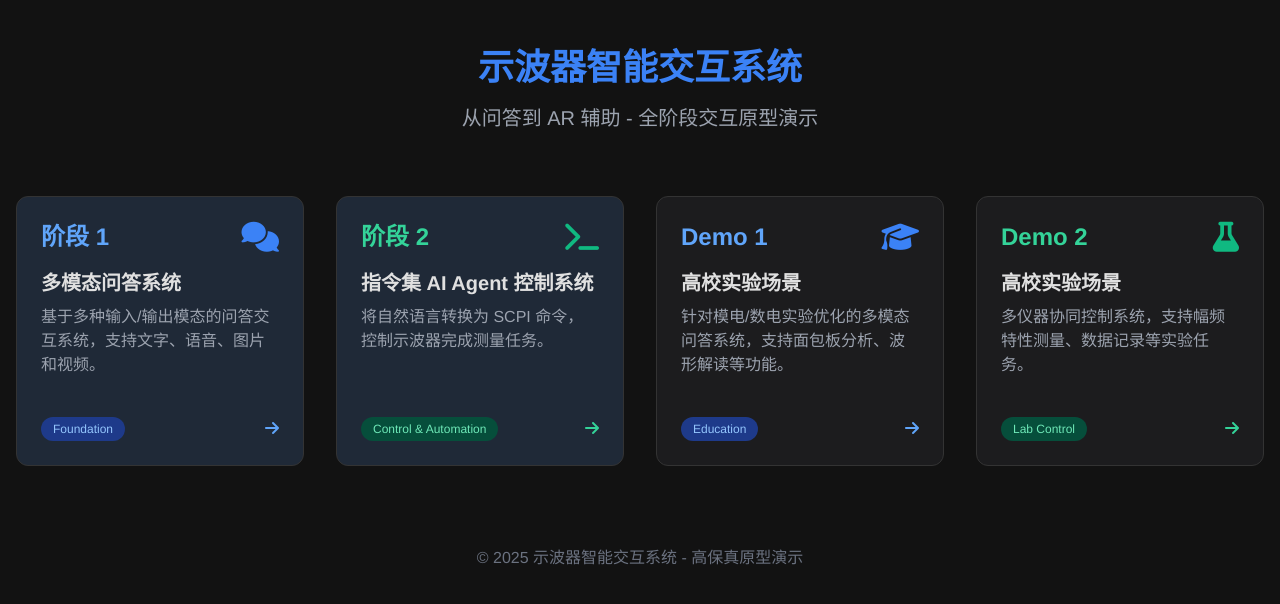
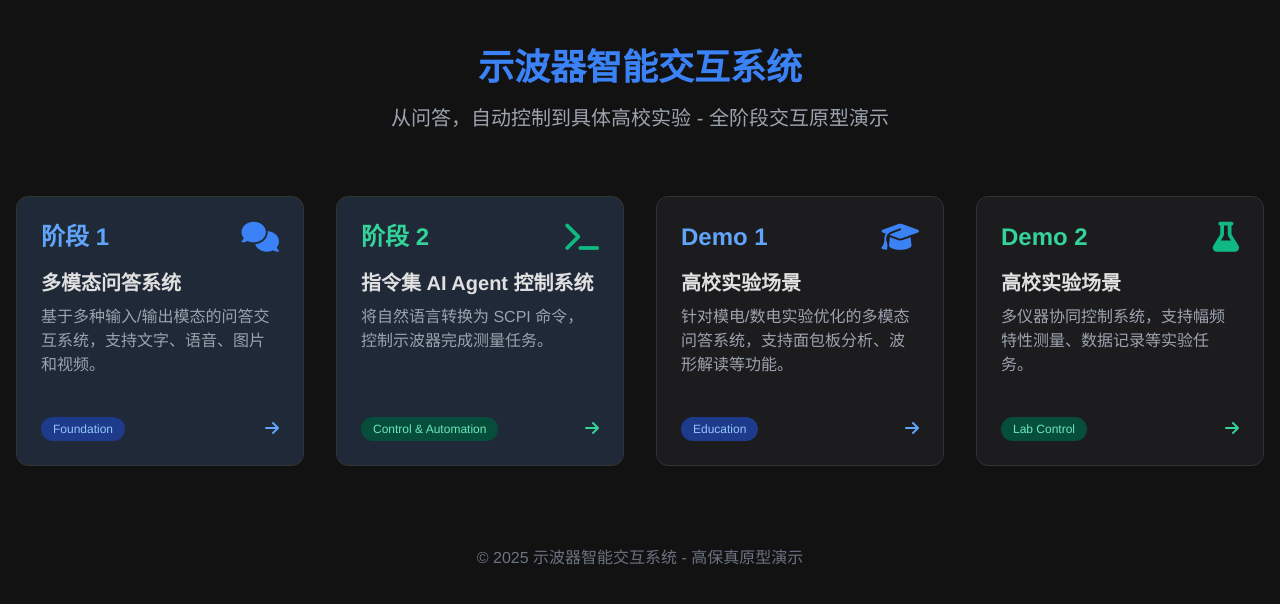
Before and after one commit to baoblackcoal/ai_tm_12, a plain HTML site: page index.html in a window 1280 px wide. Drawn offline with nearby package versions, Linux system fonts and the light colour scheme.

Commit message:
修改描述

```diff
--- a/index.html
+++ b/index.html
@@ -70,7 +70,7 @@
     <div class="container mx-auto px-4 py-12">
         <div class="text-center mb-16">
             <h1 class="text-4xl font-bold text-blue-500 mb-4">示波器智能交互系统</h1>
-            <p class="text-xl text-gray-400">从问答到 AR 辅助 - 全阶段交互原型演示</p>
+            <p class="text-xl text-gray-400">从问答，自动控制到具体高校实验 - 全阶段交互原型演示</p>
         </div>
 
         <div class="grid grid-cols-1 md:grid-cols-2 lg:grid-cols-4 gap-8">
```
